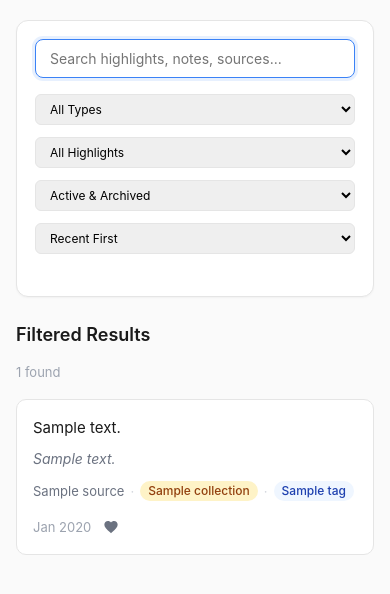
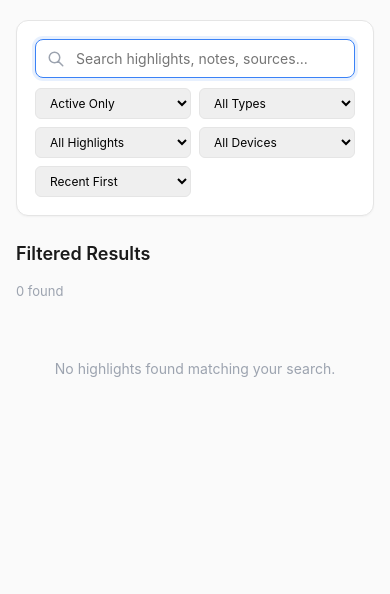
Before and after one commit to ecntu/highlight-manager, a FastAPI app: page /search?source_id=1 in a window 390 px wide. Shown: the part 106-700 px from the top of the page. Run offline with FastAPI, Linux system fonts and the light colour scheme; the visitor is signed in with stand-in values (Sample User, id 1); tables that the repository leaves empty hold one stand-in row (values such as "Sample post"); some libraries are stand-ins or nearby versions.

Commit message:
device filtering

```diff
--- a/app/main.py
+++ b/app/main.py
@@ -67,6 +67,49 @@ def normalize_url(url: str) -> str:
     if url and not url.startswith(("http://", "https://")):
         return f"http://{url}"
     return url
+
+
+WEB_DEVICE_NAME = "Web"
+WEB_DEVICE_PREFIX = "web"
+
+
+def get_or_create_web_device(user_id: str, db: Session, backfill: bool = False) -> Device:
+    device = (
+        db.query(Device)
+        .filter(
+            Device.user_id == user_id,
+            Device.revoked_at == None,
+            Device.name == WEB_DEVICE_NAME,
+        )
+        .first()
+    )
+    changed = False
+    if not device:
+        api_key = f"phm_web_{secrets.token_urlsafe(24)}"
+        device = Device(
+            user_id=user_id,
+            name=WEB_DEVICE_NAME,
+            api_key_hash=hash_password(api_key),
+            prefix=WEB_DEVICE_PREFIX,
+        )
+        db.add(device)
+        db.flush()
+        changed = True
+
+    if backfill:
+        updated = (
+            db.query(Highlight)
+            .filter(Highlight.user_id == user_id, Highlight.device_id == None)
+            .update({Highlight.device_id: device.id})
+        )
+        if updated:
+            changed = True
+
+    if changed:
+        db.commit()
+        db.refresh(device)
+
+    return device
 
 
 def cleanup_orphaned_sources(user_id: str, db: Session):
@@ -216,6 +259,7 @@ def register(
     user = User(username=username, password_hash=hash_password(password))
     db.add(user)
     db.commit()
+    get_or_create_web_device(user.id, db)
     request.session["user_id"] = str(user.id)
     return RedirectResponse(url="/highlights", status_code=303)
 
@@ -246,6 +290,7 @@ def login(
 def list_highlights(
     request: Request, user: User = Depends(require_user), db: Session = Depends(get_db)
 ):
+    get_or_create_web_device(user.id, db, backfill=True)
     highlights = (
         db.query(Highlight)
         .filter(Highlight.user_id == user.id)
@@ -278,6 +323,7 @@ def create_highlight(
     tags = tags.strip() if tags else None
     note = note.strip() if note else None
 
+    web_device = get_or_create_web_device(user.id, db)
     highlight = create_highlight_with_metadata(
         user_id=user.id,
         text=text,
@@ -286,7 +332,7 @@ def create_highlight(
         source_url=source_url or None,
         source_title=source_title or None,
         source_author=source_author or None,
-        device_id=None,
+        device_id=web_device.id,
         db=db,
     )
 
@@ -308,6 +354,7 @@ def logout(request: Request):
 def settings_page(
     request: Request, user: User = Depends(require_user), db: Session = Depends(get_db)
 ):
+    get_or_create_web_device(user.id, db, backfill=True)
     devices = (
         db.query(Device)
         .filter(Device.user_id == user.id, Device.revoked_at == None)
@@ -371,6 +418,8 @@ def delete_device(
         .filter(Device.id == device_id, Device.user_id == user.id)
         .first()
     )
+    if device and device.name == WEB_DEVICE_NAME:
+        raise HTTPException(status_code=400, detail="Web device cannot be revoked")
     if device:
         device.revoked_at = datetime.utcnow()
         db.commit()
@@ -443,6 +492,7 @@ def get_highlight(
             joinedload(Highlight.source),
             joinedload(Highlight.tags),
             joinedload(Highlight.collections),
+            joinedload(Highlight.device),
         )
         .filter(Highlight.id == highlight_id, Highlight.user_id == user.id)
         .first()
@@ -453,12 +503,20 @@ def get_highlight(
     if is_htmx(request):
         return templates.TemplateResponse(
             "partials/highlight_card.html",
-            {"request": request, "highlight": highlight, "current_user": user},
+            {
+                "request": request,
+                "highlight": highlight,
+                "current_user": user,
+            },
         )
 
     return templates.TemplateResponse(
         "detail.html",
-        {"request": request, "highlight": highlight, "current_user": user},
+        {
+            "request": request,
+            "highlight": highlight,
+            "current_user": user,
+        },
     )
 
 
@@ -572,6 +630,7 @@ def update_highlight(
             joinedload(Highlight.source),
             joinedload(Highlight.tags),
             joinedload(Highlight.collections),
+            joinedload(Highlight.device),
         )
         .filter(Highlight.id == highlight_id)
         .first()
@@ -580,7 +639,11 @@ def update_highlight(
     if is_htmx(request):
         return templates.TemplateResponse(
             "partials/highlight_card.html",
-            {"request": request, "highlight": highlight, "current_user": user},
+            {
+                "request": request,
+                "highlight": highlight,
+                "current_user": user,
+            },
         )
     return RedirectResponse(url=f"/highlights/{highlight_id}", status_code=303)
 
@@ -598,6 +661,7 @@ def get_highlight_edit(
             joinedload(Highlight.source),
             joinedload(Highlight.tags),
             joinedload(Highlight.collections),
+            joinedload(Highlight.device),
         )
         .filter(Highlight.id == highlight_id, Highlight.user_id == user.id)
         .first()
@@ -669,7 +733,12 @@ def add_tag_to_highlight(
     if is_htmx(request):
         return templates.TemplateResponse(
             "partials/highlight_card.html",
-            {"request": request, "highlight": highlight, "current_user": user},
+            {
+                "request": request,
+                "highlight": highlight,
+                "current_user": user,
+                "show_metadata": True,
+            },
         )
     return RedirectResponse(url=f"/highlights/{highlight_id}", status_code=303)
 
@@ -862,14 +931,28 @@ def search_page(
     source_id: Optional[str] = None,
     collection_id: Optional[str] = None,
     tag: Optional[str] = None,
+    device_id: Optional[str] = None,
     status: Optional[str] = None,
     favorite: Optional[str] = None,
     sort: Optional[str] = None,
     user: User = Depends(require_user),
     db: Session = Depends(get_db),
 ):
+    get_or_create_web_device(user.id, db, backfill=True)
+    status_provided = status is not None
+    status_filter = status if status not in (None, "", "all") else None
+    has_search = bool(
+        q
+        or source_type
+        or source_id
+        or collection_id
+        or tag
+        or device_id
+        or favorite
+        or status_provided
+    )
     results = []
-    if q or source_type or source_id or collection_id or tag or status or favorite:
+    if has_search:
         query = (
             db.query(Highlight)
             .options(
@@ -902,8 +985,14 @@ def search_page(
         if tag:
             query = query.filter(Highlight.tags.any(Tag.name == tag))
 
-        if status:
-            query = query.filter(Highlight.status == HighlightStatus(status))
+        if device_id:
+            query = query.filter(Highlight.device_id == device_id)
+
+        if status_provided:
+            if status_filter:
+                query = query.filter(Highlight.status == HighlightStatus(status_filter))
+        else:
+            query = query.filter(Highlight.status == HighlightStatus("active"))
 
         if favorite == "true":
             query = query.filter(Highlight.is_favorite == True)
@@ -933,12 +1022,21 @@ def search_page(
                 "source_id": source_id,
                 "collection_id": collection_id,
                 "tag": tag,
+                "device_id": device_id,
                 "status": status,
                 "favorite": favorite,
                 "sort": sort,
             },
         )
 
+    devices = (
+        db.query(Device)
+        .filter(Device.user_id == user.id, Device.revoked_at == None)
+        .order_by(Device.created_at.desc())
+        .all()
+    )
+
+    status_ui = status if status is not None else "active"
     return templates.TemplateResponse(
         "search.html",
         {
@@ -949,9 +1047,12 @@ def search_page(
             "source_id": source_id,
             "collection_id": collection_id,
             "tag": tag,
+            "device_id": device_id,
             "status": status,
+            "status_ui": status_ui,
             "favorite": favorite,
             "sort": sort,
+            "devices": devices,
             "current_user": user,
         },
     )
--- a/app/templates/base.html
+++ b/app/templates/base.html
@@ -415,6 +415,36 @@
             padding: 10px 14px;
         }
 
+        .search-form {
+            display: grid;
+            gap: 10px;
+        }
+
+        .search-input-wrap {
+            position: relative;
+        }
+
+        .search-input-icon {
+            position: absolute;
+            left: 12px;
+            top: 50%;
+            transform: translateY(-50%);
+            width: 18px;
+            height: 18px;
+            color: var(--muted-2);
+        }
+
+        .search-input {
+            padding-left: 40px;
+        }
+
+        .search-filters {
+            display: flex;
+            flex-wrap: wrap;
+            gap: 8px;
+            align-items: center;
+        }
+
         .icon-btn {
             background: none;
             border: none;
@@ -678,6 +708,12 @@
                 width: 100%;
             }
 
+            .search-filters {
+                display: grid;
+                grid-template-columns: 1fr 1fr;
+                gap: 8px;
+            }
+
             .highlight-details summary {
                 display: flex;
             }
--- a/app/templates/partials/devices_table.html
+++ b/app/templates/partials/devices_table.html
@@ -10,11 +10,15 @@
                 <span class="muted-2">Last used {% if device.last_used_at %}{{ device.last_used_at.strftime('%b %d, %Y') }}{% else %}never{% endif %}</span>
             </div>
         </div>
+        {% if device.name != 'Web' %}
         <button hx-delete="/devices/{{ device.id }}" hx-target="#device-{{ device.id }}" hx-swap="outerHTML swap:200ms"
             hx-confirm="Revoke this device key?"
             class="btn btn--ghost btn--sm">
             Revoke
         </button>
+        {% else %}
+        <span class="pill" style="background: #f3f4f6; color: #6b7280; border: 1px solid #e5e7eb;">Default</span>
+        {% endif %}
     </div>
     {% endfor %}
 </div>
--- a/app/templates/partials/highlight_card.html
+++ b/app/templates/partials/highlight_card.html
@@ -66,6 +66,8 @@
         </div>
 
         <div class="row" style="gap: 10px; white-space: nowrap;">
+            <span class="muted-2">{{ highlight.device.name }}</span>
+            <span class="muted-2">·</span>
             <span class="muted-2">{{ highlight.created_at.strftime('%b %Y') }}</span>
             <div class="row" style="gap: 6px;">
                 <button class="icon-btn fav-toggle" data-fav="{{ 'true' if highlight.is_favorite else 'false' }}"
@@ -201,6 +203,8 @@
             </div>
 
             <div class="row" style="gap: 10px; white-space: nowrap;">
+                <span class="muted-2">{{ highlight.device.name }}</span>
+                <span class="muted-2">·</span>
                 <span class="muted-2">{{ highlight.created_at.strftime('%b %Y') }}</span>
                 <div class="row" style="gap: 6px;">
                     <button class="icon-btn" hx-get="/highlights/{{ highlight.id }}/edit" hx-target="#highlight-view"
--- a/app/templates/partials/search_results.html
+++ b/app/templates/partials/search_results.html
@@ -92,7 +92,7 @@
 </div>
 {% else %}
 <p class="muted-2" style="text-align: center; padding: 40px 0; font-size: 14px;">
-    {% if query or source_type or source_id or collection_id or tag or status or favorite %}
+    {% if query or source_type or source_id or collection_id or tag or device_id or status or favorite %}
     No highlights found matching your search.
     {% else %}
     Enter a search term to find highlights.
--- a/app/templates/search.html
+++ b/app/templates/search.html
@@ -6,14 +6,25 @@
 <div class="card">
     <form hx-get="/search" hx-target="#search-results" hx-swap="innerHTML"
         hx-trigger="input changed delay:300ms from:#search-input, change from:select">
-        <div class="row-between" style="margin-bottom: 24px;">
-            <!-- Main Search -->
-            <input type="text" id="search-input" name="q" value="{{ query or '' }}"
-                placeholder="Search highlights, notes, sources..." class="input-lg" style="flex: 1;" autofocus>
+        <div class="search-form">
+            <div class="search-input-wrap">
+                <svg class="search-input-icon" xmlns="http://www.w3.org/2000/svg" fill="none" viewBox="0 0 24 24"
+                    stroke="currentColor">
+                    <path stroke-linecap="round" stroke-linejoin="round" stroke-width="2"
+                        d="M21 21l-6-6m2-5a7 7 0 11-14 0 7 7 0 0114 0z" />
+                </svg>
+                <input type="text" id="search-input" name="q" value="{{ query or '' }}"
+                    placeholder="Search highlights, notes, sources..." class="input-lg search-input" autofocus>
+            </div>
 
-            <!-- Filters -->
-            <div class="row" style="gap: 12px;">
-                <select name="source_type" class="select-compact">
+            <div class="search-filters">
+                <select id="filter-status" name="status" class="select-compact" aria-label="Status">
+                    <option value="active" {% if status_ui=='active' %}selected{% endif %}>Active Only</option>
+                    <option value="archived" {% if status_ui=='archived' %}selected{% endif %}>Archived Only</option>
+                    <option value="all" {% if status_ui=='all' %}selected{% endif %}>Active & Archived</option>
+                </select>
+
+                <select id="filter-type" name="source_type" class="select-compact" aria-label="Source type">
                     <option value="">All Types</option>
                     <option value="book" {% if source_type=='book' %}selected{% endif %}>Books</option>
                     <option value="web" {% if source_type=='web' %}selected{% endif %}>Web</option>
@@ -21,19 +32,23 @@
                     <option value="podcast" {% if source_type=='podcast' %}selected{% endif %}>Podcasts</option>
                 </select>
 
-                <select name="favorite" class="select-compact">
+                <select id="filter-favorite" name="favorite" class="select-compact" aria-label="Highlights">
                     <option value="">All Highlights</option>
                     <option value="true" {% if favorite=='true' %}selected{% endif %}>Favorites Only</option>
                 </select>
 
-                <select name="status" class="select-compact">
-                    <option value="">Active & Archived</option>
-                    <option value="active" {% if status=='active' %}selected{% endif %}>Active</option>
-                    <option value="archived" {% if status=='archived' %}selected{% endif %}>Archived</option>
+                <select id="filter-device" name="device_id" class="select-compact" aria-label="Device">
+                    <option value="">All Devices</option>
+                    {% for device in devices %}
+                    <option value="{{ device.id }}" {% if device_id==device.id %}selected{% endif %}>
+                        {{ device.name }}
+                    </option>
+                    {% endfor %}
                 </select>
 
-                <select name="sort" class="select-compact">
-                    <option value="recent-desc" {% if sort=='recent-desc' or not sort %}selected{% endif %}>Recent First
+                <select id="filter-sort" name="sort" class="select-compact" aria-label="Sort by">
+                    <option value="recent-desc" {% if sort=='recent-desc' or not sort %}selected{% endif %}>
+                        Recent First
                     </option>
                     <option value="recent-asc" {% if sort=='recent-asc' %}selected{% endif %}>Oldest First</option>
                     <option value="relevance" {% if sort=='relevance' %}selected{% endif %}>Most Relevant</option>
@@ -44,7 +59,7 @@
 </div>
 
 <!-- Results -->
-{% if query or source_type or source_id or collection_id or tag or status or favorite %}
+{% if query or source_type or source_id or collection_id or tag or device_id or status or favorite %}
 <div class="section-header">
     <h2 class="section-title">
         {% if query %}Results for "{{ query }}"{% else %}Filtered Results{% endif %}
```
